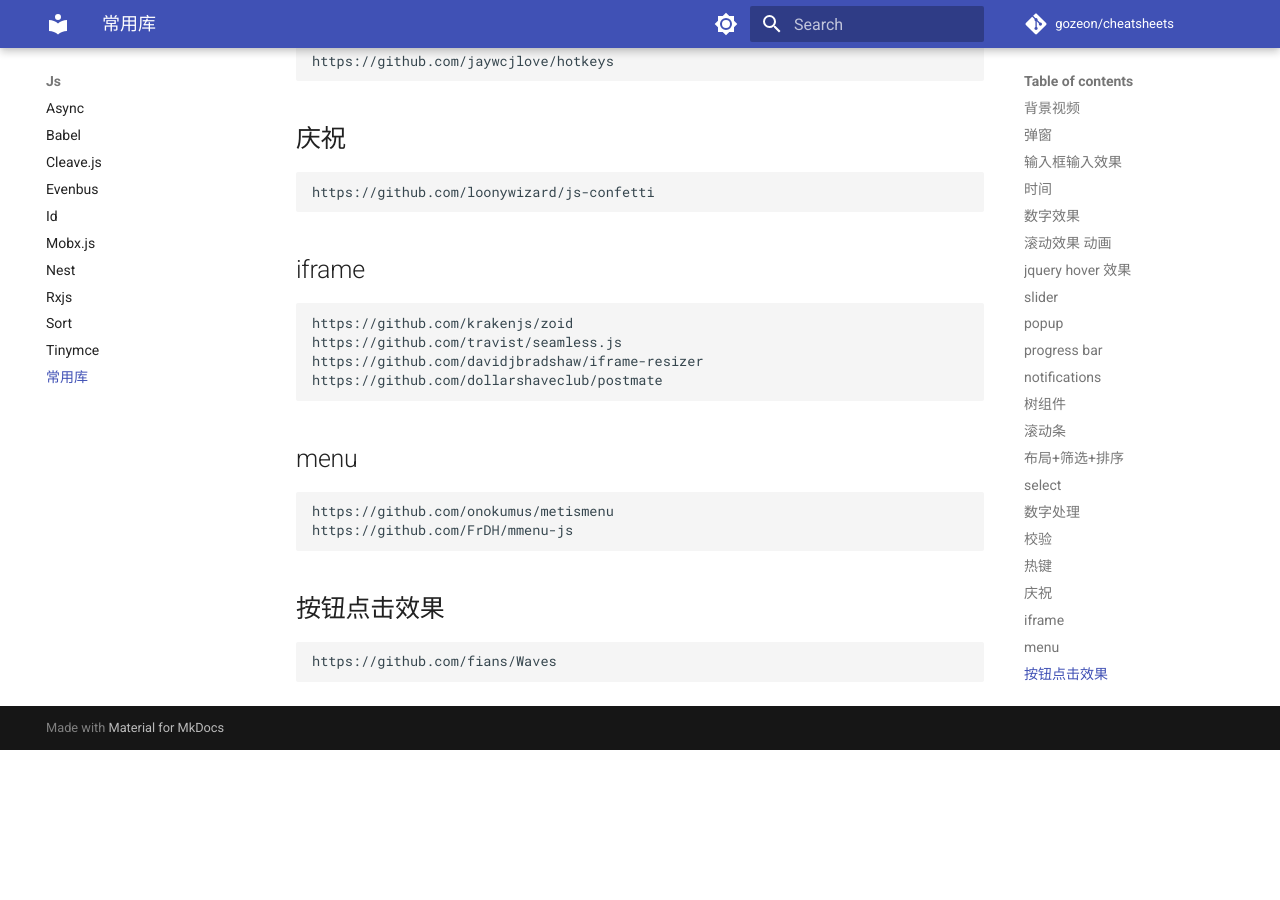
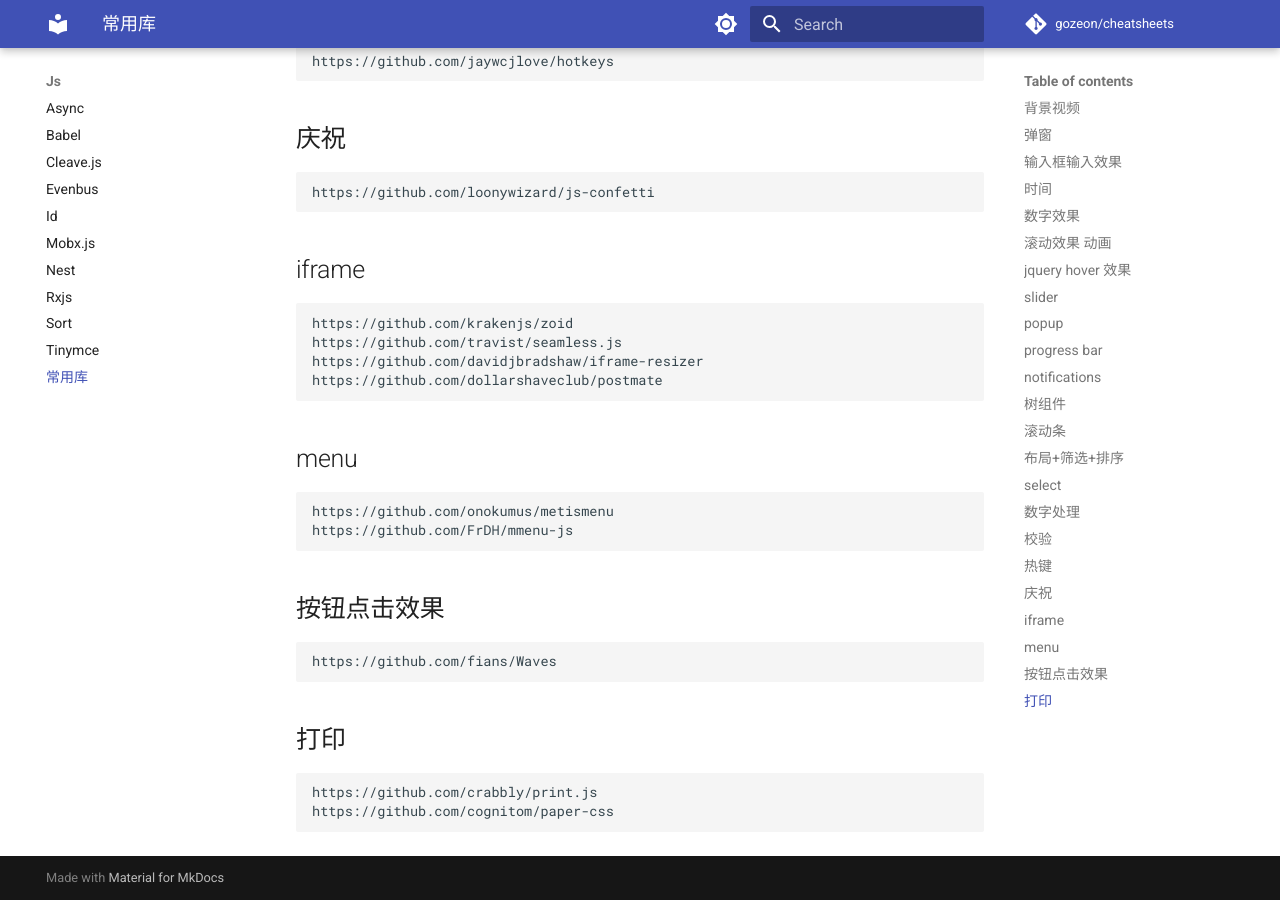
Before and after one commit to gozeon/cheatsheets, an MkDocs documentation site: the page built from docs/js/常用库.md, in a window 1280 px wide and 900 px high, scrolled down 2598 px. Built offline with MkDocs 1.6.1 and Material for MkDocs 9.7.7, drawn with Linux system fonts in a browser that asks for light colours; comment, search, counter and statistics services are not loaded; before the commit the page ends 3348 px from its top, so only the background shows below that.

Commit message:
doc(js): print

```diff
--- a/docs/js/常用库.md
+++ b/docs/js/常用库.md
@@ -95,3 +95,7 @@
 
 ## 按钮点击效果
     https://github.com/fians/Waves
+
+## 打印
+    https://github.com/crabbly/print.js
+    https://github.com/cognitom/paper-css
```
